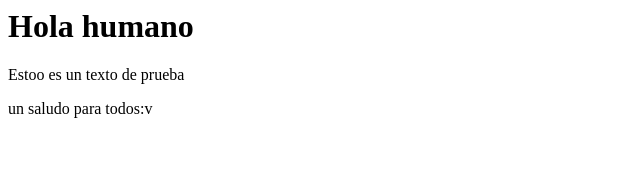
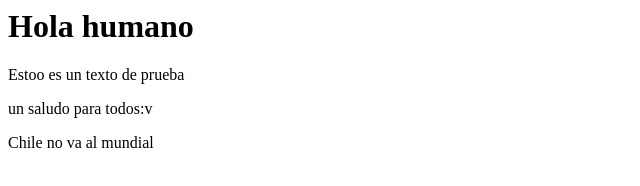
Before and after one commit to Zapallos/Proyecto, a plain HTML site: page index.html in a window 1280 px wide. Shown: the whole page, without its empty margins (0-640 px from the left). Drawn offline with Linux system fonts and the light colour scheme.

Commit message:
version 2 - se agrego que no vamos al mundial

```diff
--- a/index.html
+++ b/index.html
@@ -3,5 +3,6 @@
         <h1>Hola humano</h1>
         <p>Estoo es un texto de prueba</p>
         <p>un saludo para todos:v</p>
+        <p>Chile no va al mundial</p>
     </body>
 </html>
```
